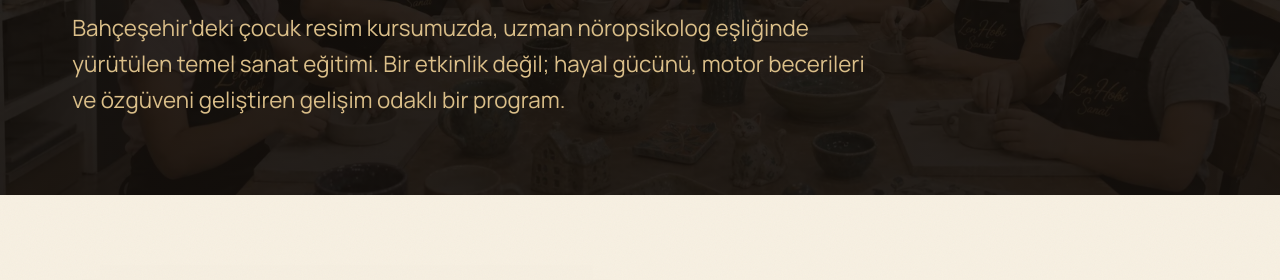
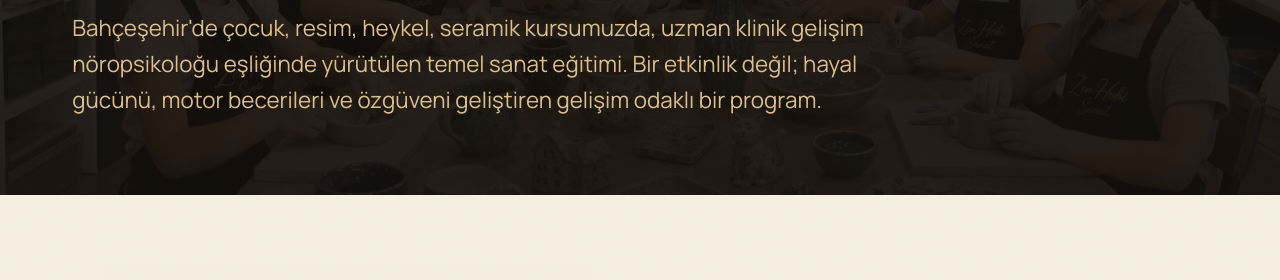
Before and after one commit to cem468/zen-hobi-sanat, a plain HTML site: page cocuk-atolyesi.html in a window 1280 px wide. Shown: the part 380-660 px from the top of the page. Drawn offline with Linux system fonts and the light colour scheme.

Commit message:
Cocuk atolyesi hero metnini guncelle

```diff
--- a/cocuk-atolyesi.html
+++ b/cocuk-atolyesi.html
@@ -189,7 +189,7 @@
     <nav class="crumbs"><a href="index.html">Ana Sayfa</a> <span>/</span> <span>Yaratıcı Çocuk Atölyesi</span></nav>
     <span class="eyebrow">4 yaş ve üzeri</span>
     <h1>Bahçeşehir Çocuk Resim ve Sanat Atölyesi</h1>
-    <p class="lead">Bahçeşehir'deki çocuk resim kursumuzda, uzman nöropsikolog eşliğinde yürütülen temel sanat eğitimi. Bir etkinlik değil; hayal gücünü, motor becerileri ve özgüveni geliştiren gelişim odaklı bir program.</p>
+    <p class="lead">Bahçeşehir'de çocuk, resim, heykel, seramik kursumuzda, uzman klinik gelişim nöropsikoloğu eşliğinde yürütülen temel sanat eğitimi. Bir etkinlik değil; hayal gücünü, motor becerileri ve özgüveni geliştiren gelişim odaklı bir program.</p>
   </div>
 </section>
 
```
